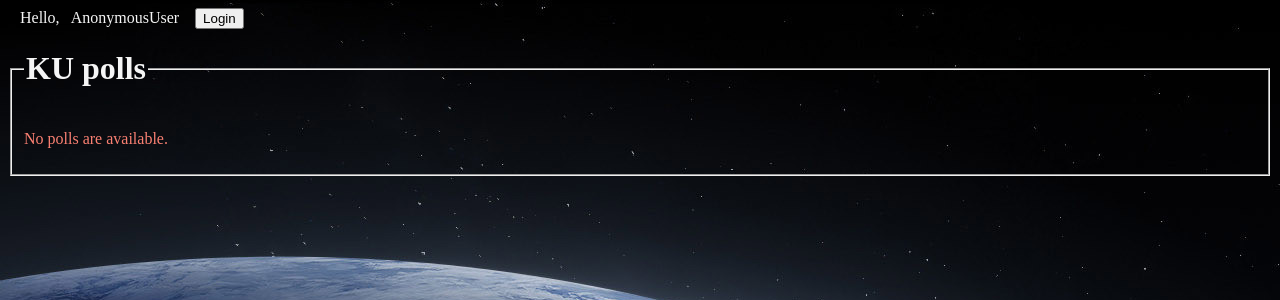
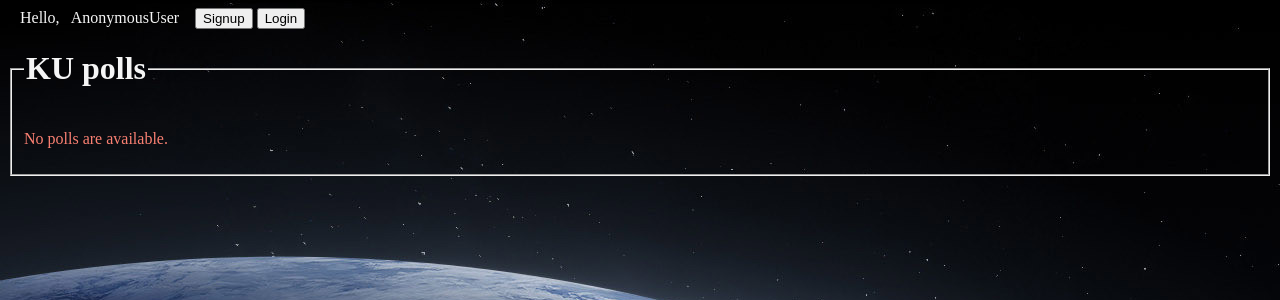
Before and after one commit to teenteennnii/ku-polls, a Django app: page /polls/ in a window 1280 px wide. Shown: the top 300 px of the page. Run offline with Django 4.2, Linux system fonts and the light colour scheme; data that the repository does not hold is empty.

Commit message:
add signup button

```diff
--- a/polls/templates/polls/index.html
+++ b/polls/templates/polls/index.html
@@ -4,9 +4,10 @@
 
 <a style="text-align:right; color: whitesmoke;">&ensp; Hello,&ensp; {{ request.user }} &ensp;</a>
 {% if user.is_authenticated %}
-    <a href="{% url 'logout' %}"><button style="text-align:right;" type="button">Logout</button></a>
+    <a href="{% url 'logout' %}"><button type="button">Logout</button></a>
 {% else %}
-    <a href="{% url 'login' %}"><button style="text-align:right;" type="button">Login</button></a>
+    <a href="{% url 'signup' %}"><button type="button">Signup</button></a>
+    <a href="{% url 'login' %}"><button type="button">Login</button></a>
 {% endif %}
 
 <fieldset>
```
